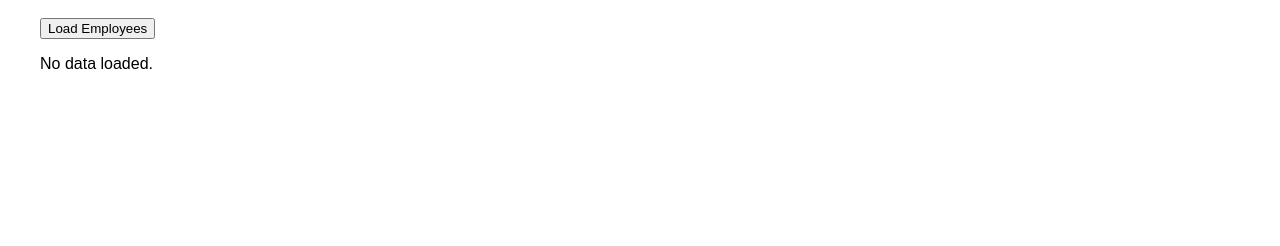
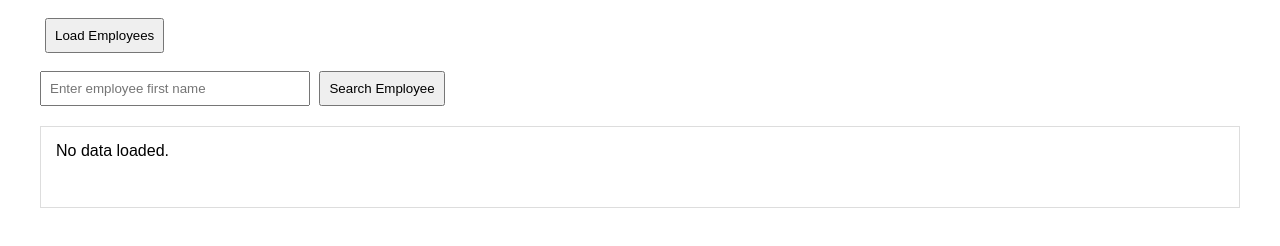
Before and after one commit to aritraghosh103/workday-ai-assistant, a plain HTML site: page index.html in a window 1280 px wide. Shown: the part 80-326 px from the top of the page. Drawn offline with Linux system fonts and the light colour scheme.

Commit message:
index.html
Added input field and button for employee search functionality.

```diff
--- a/index.html
+++ b/index.html
@@ -15,6 +15,23 @@
             color: #0078d4;
         }
 
+        input {
+            padding: 8px;
+            width: 250px;
+        }
+
+        button {
+            padding: 8px;
+            margin-left: 5px;
+        }
+
+        #result {
+            margin-top: 20px;
+            border: 1px solid #ddd;
+            padding: 15px;
+            min-height: 50px;
+        }
+
     </style>
 
 </head>
@@ -27,13 +44,23 @@
         Load Employees
     </button>
 
-    <p id="result">
+    <br><br>
+
+    <input
+        type="text"
+        id="employeeName"
+        placeholder="Enter employee first name">
+
+    <button onclick="searchEmployee()">
+        Search Employee
+    </button>
+
+    <div id="result">
         No data loaded.
-    </p>
+    </div>
 
     <script src="script.js"></script>
 
 </body>
 
-
 </html>
```
